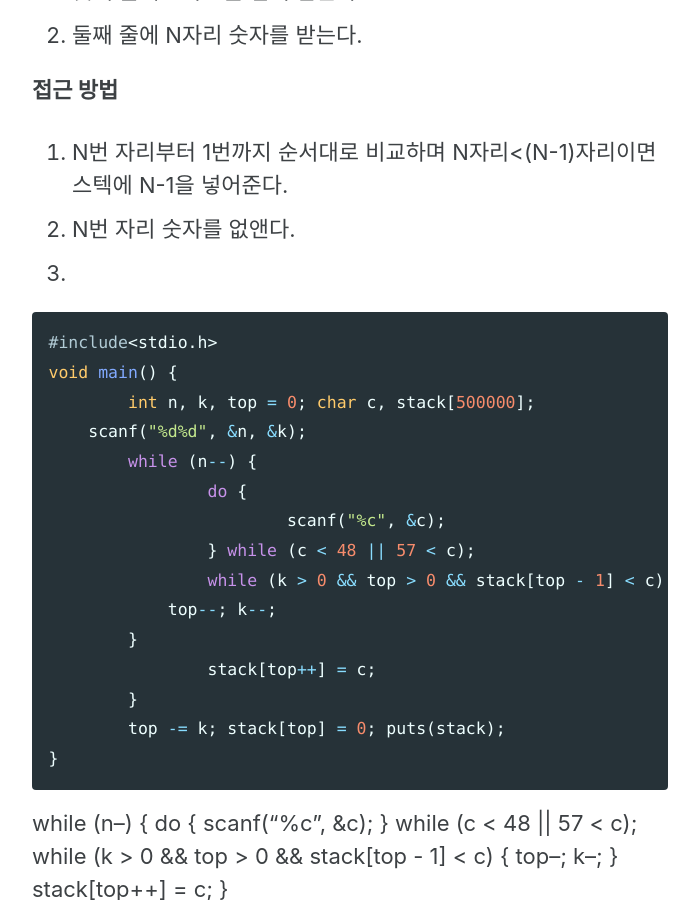
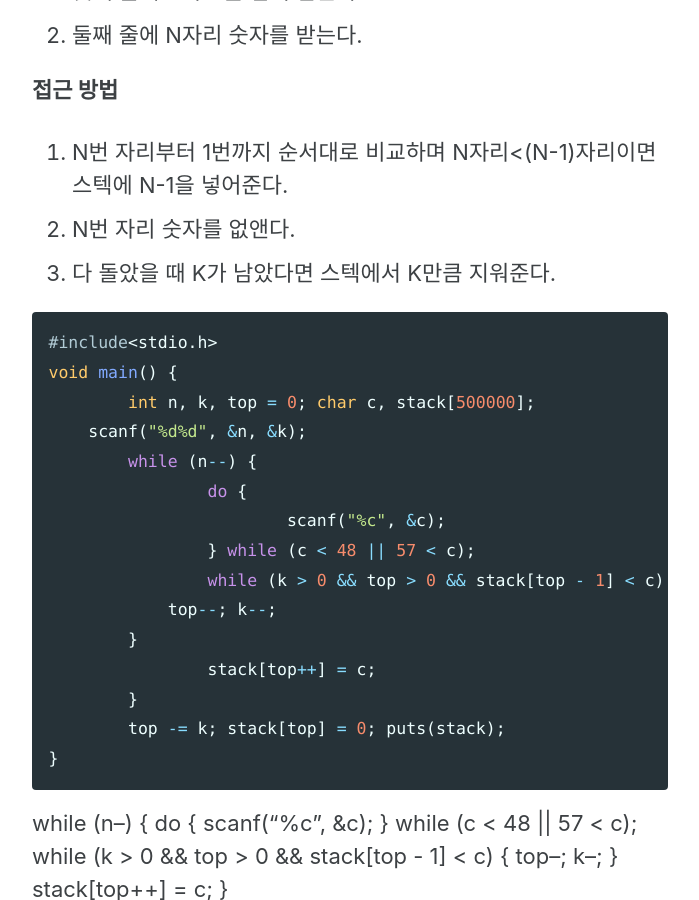
Before and after one commit to didwogh132/didwogh132.github.io, a Jekyll site: the page built from _posts/2020-04-16-Greedy-algorithm.md, in a window 1280 px wide and 900 px high, scrolled down 1041 px. Shown: the whole window, without its empty margins (290-989 px from the left). Built offline with Jekyll 4.4.1, drawn with Linux system fonts in a browser that asks for light colours; cached includes are drawn as plain includes; nearby versions of some CDN libraries; comment, search, counter and statistics services are not loaded.

Commit message:
greedy algorithm

```diff
--- a/_posts/2020-04-16-Greedy-algorithm.md
+++ b/_posts/2020-04-16-Greedy-algorithm.md
@@ -42,7 +42,7 @@ N자리 숫자가 주어졌을 때, 여기서 숫자 K개를 지워서 얻을
 
 1. N번 자리부터 1번까지 순서대로 비교하며 N자리<(N-1)자리이면 스텍에 N-1을 넣어준다.
 2. N번 자리 숫자를 없앤다.
-3.
+3. 다 돌았을 때 K가 남았다면 스텍에서 K만큼 지워준다.
 
 
 
```
